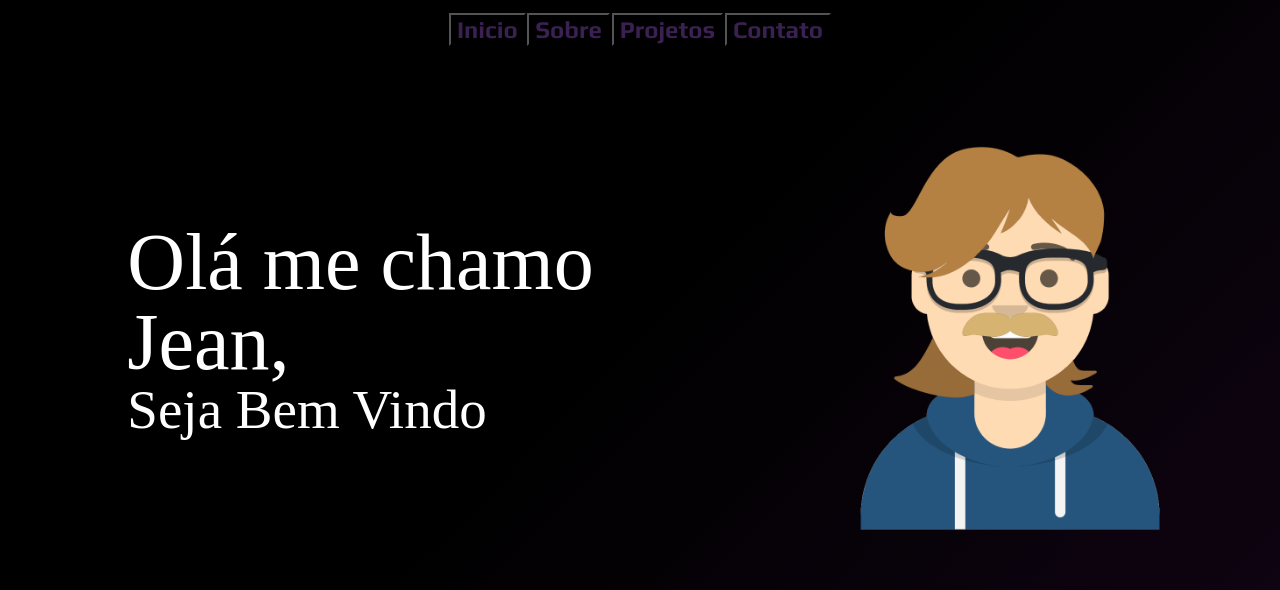
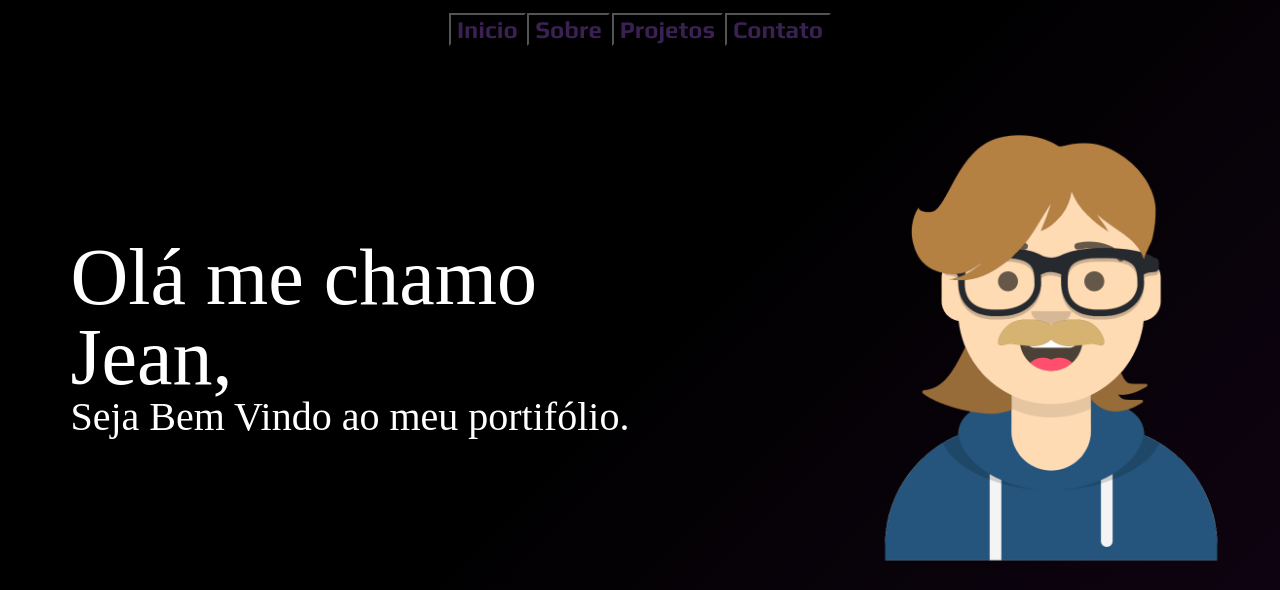
Before and after one commit to JnFerri/jnferri.github.io, a plain HTML site: page paginaInicial.html in a window 1280 px wide. Shown: the part 210-800 px from the top of the page. Drawn offline with Linux system fonts and the light colour scheme.

Commit message:
19/08/2022

```diff
--- a/css/apresentacao.css
+++ b/css/apresentacao.css
@@ -1,7 +1,7 @@
 .apresentacao__container{
     display: flex;
     align-items: center;
-    margin: 3rem 5% 0 5%;
+    width: 100%;
     justify-content: space-between;
 }
 
@@ -20,11 +20,13 @@
 }
 
 .apresentacao__paragrafo{
-    font-size: 55px;
+    font-size: 40px;
     color: white;
     margin-left: 10%;
 }
 
 .apresentacao__imagem{
     width: 35%;
+    right: 0;
+    bottom: 0;
 }
--- a/paginaInicial.html
+++ b/paginaInicial.html
@@ -39,7 +39,7 @@
         <section class="apresentacao__container">
             <div class="apresentacao">
                 <h2 class="apresentacao__titulo">Olá me chamo Jean,</h2>
-                <p class="apresentacao__paragrafo">Seja Bem Vindo</p>
+                <p class="apresentacao__paragrafo">Seja Bem Vindo ao meu portifólio.</p>
             </div>
             <img src="imagens/Avatar-Maker.png" alt="Avatar EU" class="apresentacao__imagem">
         </section>
```
